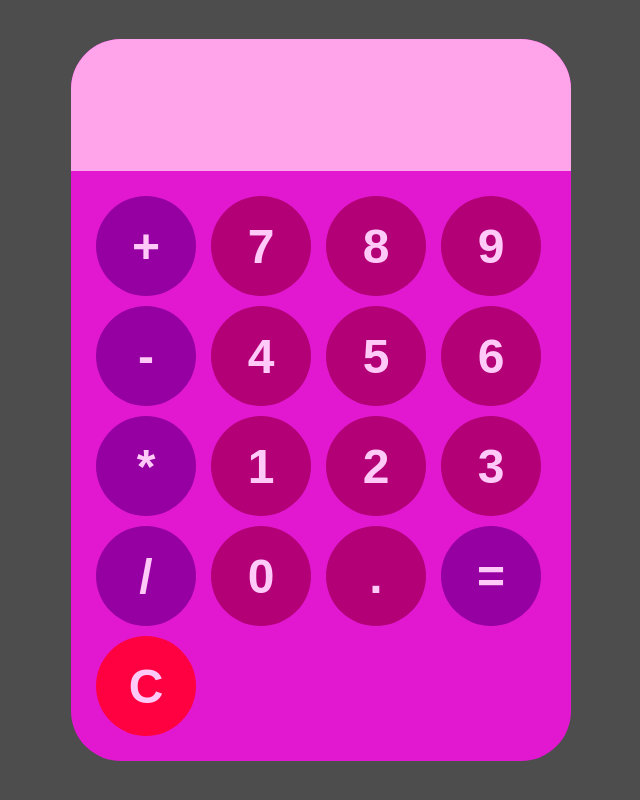
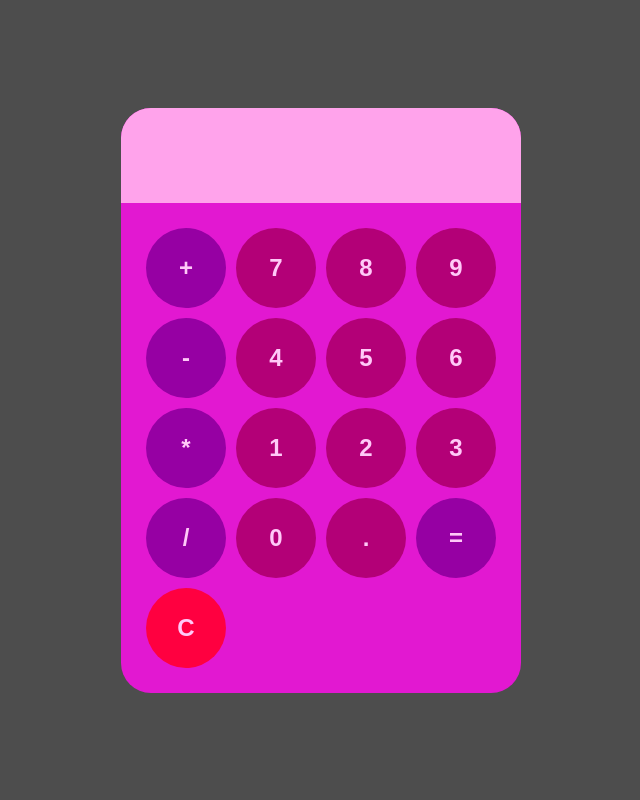
Before and after one commit to xacameow-debug/pinkerrorcalc2, a plain HTML site: page index.html in a window 1280 px wide. Shown: the whole page, without its empty margins (319-959 px from the left). Drawn offline with Linux system fonts and the light colour scheme.

Commit message:
Add files via upload

```diff
--- a/style.css
+++ b/style.css
@@ -1,15 +1,3 @@
-@media (max-width: 500px) {
-    #display {
-        font-size: 2.5rem;
-    }
-    button {
-        font-size: 1.2rem;
-    }
-    #keys {
-        gap: 5px;
-    }
-}
-
 
 body{
     margin: 0;
@@ -21,23 +9,25 @@ body{
 }
 
 
-#calculator{
+#calculator {
     font-family: arial, sans-serif;
     background-color: hsl(305, 81%, 49%);
-    border-radius: 50px;
-    max-width: 500px;
+    border-radius: 30px;
+    width: 95%;
+    max-width: 400px;
     overflow: hidden;
 }
 
 
-#display{
+#display {
     width: 100%;
     padding: 20px;
-    font-size: 5rem;
-    text-align: left;
+    font-size: 3rem;
+    text-align: right;
     border: none;
     background-color: hwb(313 64% 0%);
     color: #fff;
+    box-sizing: border-box;
 }
 
 
@@ -50,17 +40,19 @@ body{
 
 
 
-button{
-    width: 100px;
-    height: 100px;
-    border-radius: 50px;
-        border: none;
+button {
+    width: 100%;
+    aspect-ratio: 1/1;
+    border-radius: 50%;
+    border: none;
     background-color: hsl(320, 100%, 35%);
     color: rgb(255, 201, 248);
-    font-size: 3rem;
+    font-size: 1.5rem;
     font-weight: bold;
     cursor: pointer;
 }
+
+
 
 button:hover{
     background-color: hsl(320, 100%, 45%);
```
